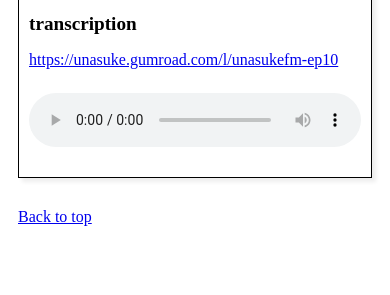
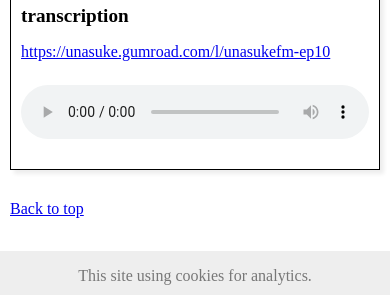
Before and after one commit to unasuke/fm, an Astro site: page /ep/10 in a window 390 px wide. Shown: the part 515-810 px from the top of the page. Built offline with nearby package versions, Linux system fonts and the light colour scheme; Astro itself is replaced by a stand-in of ours.

Commit message:
Place Footer component on each pages

```diff
--- a/src/pages/ep/[episode].astro
+++ b/src/pages/ep/[episode].astro
@@ -3,6 +3,7 @@ import { getCollection } from "astro:content";
 import { Image } from "astro:assets";
 import Logo from "../../images/logo.svg";
 import "../../styles/index.css";
+import Footer from "../../components/Footer.astro";
 
 export async function getStaticPaths() {
   const episodes = await getCollection("episodes");
@@ -36,7 +37,7 @@ const title = `ep${episode.data.id} "${episode.data.title}" - unasuke.fm`;
   </head>
   <body>
     <div class="container">
-      <div class="gutter">
+      <div class="gutter_ep">
         <a href="/">
           <h1 class="hero">
             <Image src={Logo} alt="unasuke.fm" class="logo" loading={"eager"} />
@@ -98,6 +99,7 @@ const title = `ep${episode.data.id} "${episode.data.title}" - unasuke.fm`;
           <a href="/">Back to top</a>
         </div>
       </div>
+      <Footer />
     </div>
   </body>
 </html>
--- a/src/pages/index.astro
+++ b/src/pages/index.astro
@@ -3,6 +3,7 @@ import { getCollection } from "astro:content";
 import { Image } from "astro:assets";
 import Logo from "../images/logo.svg";
 import "../styles/index.css";
+import Footer from "../components/Footer.astro";
 
 const episodes = (await getCollection("episodes")).sort(
   (a, b) => b.data.id - a.data.id,
@@ -72,6 +73,7 @@ const episodes = (await getCollection("episodes")).sort(
           </ol>
         </section>
       </div>
+      <Footer />
     </div>
   </body>
 </html>
--- a/src/styles/index.css
+++ b/src/styles/index.css
@@ -1,3 +1,8 @@
+body {
+  overflow-y: scroll;
+  margin: 0;
+}
+
 .container {
   display: flex;
   flex-flow: column;
@@ -5,12 +10,21 @@
 }
 
 .gutter {
-    padding: unset;
+  padding: unset;
+}
+
+.gutter_ep {
+  flex: 1;
 }
 
 @media screen and (max-width: 1030px) {
   .gutter {
     padding: 0 10px;
+  }
+
+  .gutter_ep {
+    padding: 0 10px;
+    flex: 1;
   }
 }
 
```
